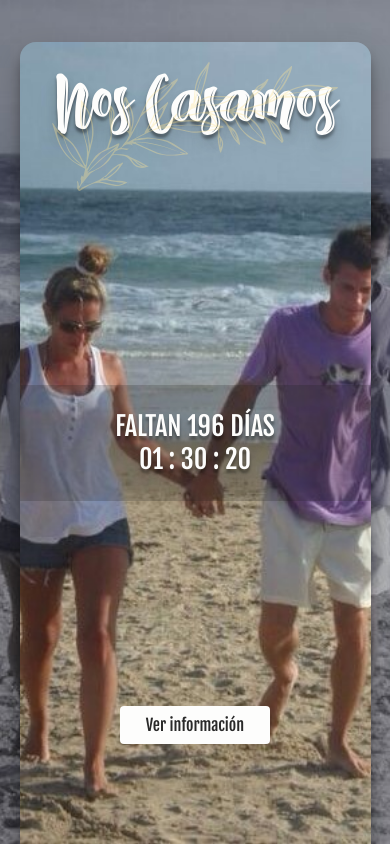
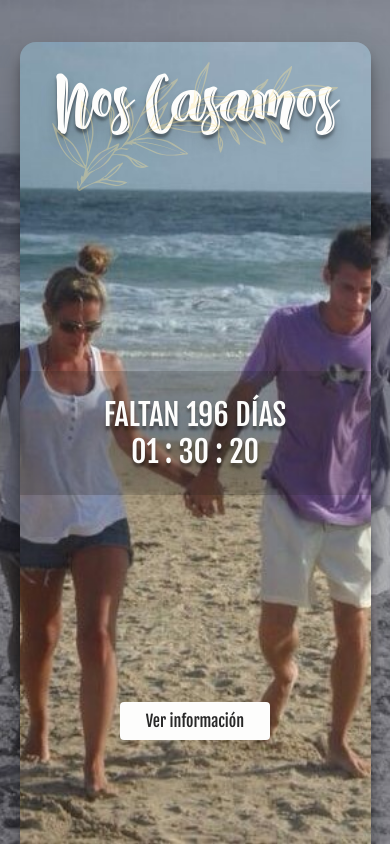
Before and after one commit to Grupphaus/marianoycecilia, a plain HTML site: page index.html in a window 390 px wide. Drawn offline with nearby package versions, Linux system fonts and the light colour scheme.

Commit message:
button placement

```diff
--- a/styles.css
+++ b/styles.css
@@ -265,7 +265,7 @@ main {
     background-color: #fdfdfc;
     opacity: 0;
     width: 200px;
-    margin-bottom: 5rem;
+    margin-bottom: 4rem;
 }
 
 .btn:hover {
@@ -518,6 +518,7 @@ img {
     .loader-main {
         width: 90%;
         height: 95vh;
+        padding-bottom: 2.5rem;
     }
     .intro .imagen {
         height: 175px;
@@ -585,7 +586,7 @@ img {
         font-size: 2.5rem;
     }
     .clock {
-        font-size: .35em;
+        font-size: .4em;
     }
     .btn:not(.btn-next) {
         width: 150px;
```
